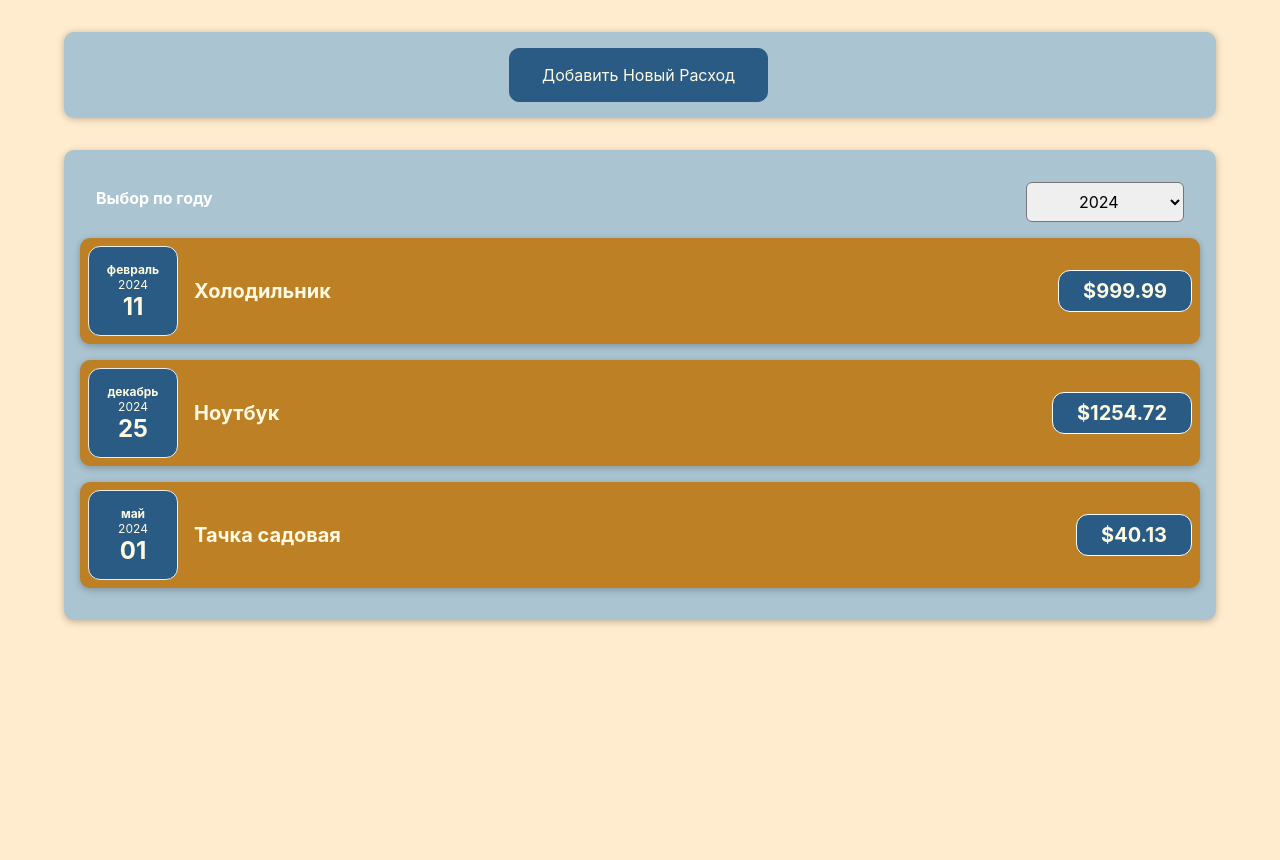
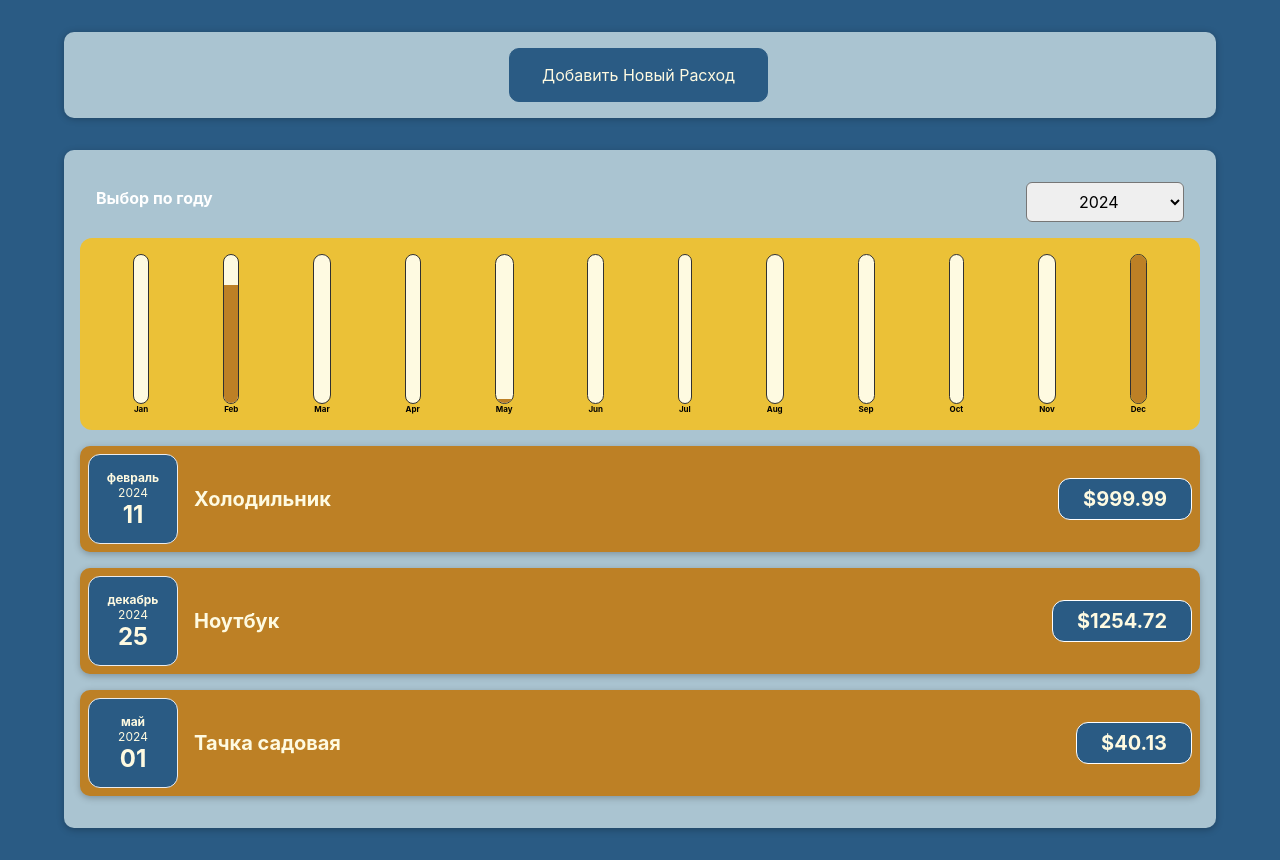
Before and after one commit to SterrenHeer/CostAccounting, a React (Create React App) app: page / in a window 1280 px wide. Before the commit the page ends 800 px from the top, so only its background shows below. Built offline with nearby package versions, Linux system fonts and the light colour scheme.

Commit message:
add components for costs diagrams display

```diff
--- a/public/index.html
+++ b/public/index.html
@@ -11,7 +11,7 @@
     />
     <link rel="apple-touch-icon" href="%PUBLIC_URL%/logo192.png" />
     <link rel="manifest" href="%PUBLIC_URL%/manifest.json" />
-    <title>React App</title>
+    <title>Учёт расходов</title>
   </head>
   <body>
     <noscript>You need to enable JavaScript to run this app.</noscript>
--- a/src/components/Costs/Costs.js
+++ b/src/components/Costs/Costs.js
@@ -1,6 +1,7 @@
 import CostList from "./CostList";
 import Card from '../UI/Card';
 import CostsFilter from "./CostsFilter";
+import CostsDiagram from "./CostsDiagram";
 import React, { useState } from "react";
 import './Costs.scss'
 
@@ -21,6 +22,7 @@
             <CostsFilter
                 year={selectedYear}
                 onChangeYear={yearChangeHandler} />
+            <CostsDiagram costs={filteredCosts} />
             <CostList costs={filteredCosts} />
         </Card>
     );
--- /dev/null
+++ b/src/components/Costs/CostsDiagram.js
@@ -0,0 +1,27 @@
+import Diagram from "../Diagram/Diagram";
+
+const CostsDiagram = (props) => {
+  const diagramDataSets = [
+    { label: "Jan", value: 0 },
+    { label: "Feb", value: 0 },
+    { label: "Mar", value: 0 },
+    { label: "Apr", value: 0 },
+    { label: "May", value: 0 },
+    { label: "Jun", value: 0 },
+    { label: "Jul", value: 0 },
+    { label: "Aug", value: 0 },
+    { label: "Sep", value: 0 },
+    { label: "Oct", value: 0 },
+    { label: "Nov", value: 0 },
+    { label: "Dec", value: 0 },
+  ];
+
+  for (const cost of props.costs) {
+    const costMonth = cost.date.getMonth();
+    diagramDataSets[costMonth].value += cost.amount;
+  }
+
+  return <Diagram dataSets={diagramDataSets} />;
+};
+
+export default CostsDiagram;
--- /dev/null
+++ b/src/components/Diagram/Diagram.js
@@ -0,0 +1,22 @@
+import DiagramBar from "./DiagramBar";
+import "./Diagram.scss";
+
+const Diagram = (props) => {
+  const dataSetsValues = props.dataSets.map((dataSet) => dataSet.value);
+  const maxMonthCosts = Math.max(...dataSetsValues);
+
+  return (
+    <div className="diagram">
+      {props.dataSets.map((dataSet) => (
+        <DiagramBar
+          key={dataSet.label}
+          value={dataSet.value}
+          maxValue={maxMonthCosts}
+          label={dataSet.label}
+        />
+      ))}
+    </div>
+  );
+};
+
+export default Diagram;
--- /dev/null
+++ b/src/components/Diagram/Diagram.scss
@@ -0,0 +1,9 @@
+.diagram {
+    display: flex;
+    justify-content: space-around;
+    padding: 1rem;
+    height: 10rem;
+    border-radius: 12px;
+    background-color: #ebc137;
+    text-align: center;
+}
--- /dev/null
+++ b/src/components/Diagram/DiagramBar.js
@@ -0,0 +1,25 @@
+import "./DiagramBar.scss";
+
+const DiagramBar = (props) => {
+  let barFillHeight = "0%";
+
+  if (props.maxValue > 0) {
+    barFillHeight = Math.round((props.value / props.maxValue) * 100) + "%";
+  }
+
+  return (
+    <div className="diagram-bar">
+      <div className="diagram-bar_inner">
+        <div
+          className="diagram-bar_fill"
+          style={{
+            height: barFillHeight,
+          }}
+        ></div>
+      </div>
+      <div className="diagram-bar_label">{props.label}</div>
+    </div>
+  );
+};
+
+export default DiagramBar;
--- /dev/null
+++ b/src/components/Diagram/DiagramBar.scss
@@ -0,0 +1,27 @@
+.diagram-bar {
+    display: flex;
+    flex-direction: column;
+    align-items: center;
+    height: 100%;
+    &_inner {
+        display: flex;
+        flex-direction: column;
+        justify-content: flex-end;
+        overflow: hidden;
+        width: 100%;
+        height: 100%;
+        border: 1px solid #313131;
+        border-radius: 12px;
+        background-color: #fefae1;
+    }
+    &_fill {
+        width: 100%;
+        background-color: #bd8025;
+        transition: all 0.3s ease-out;
+    }
+    &_label {
+        text-align: center;
+        font-weight: bold;
+        font-size: 0.5rem;
+    }
+}
--- a/src/index.css
+++ b/src/index.css
@@ -1,6 +1,6 @@
 body {
   margin: 20px;
-  background-color: blanchedalmond;
+  background-color: #2a5b84;
   font-family: -apple-system, BlinkMacSystemFont, 'Segoe UI', 'Roboto', 'Oxygen',
     'Ubuntu', 'Cantarell', 'Fira Sans', 'Droid Sans', 'Helvetica Neue',
     sans-serif;
```
